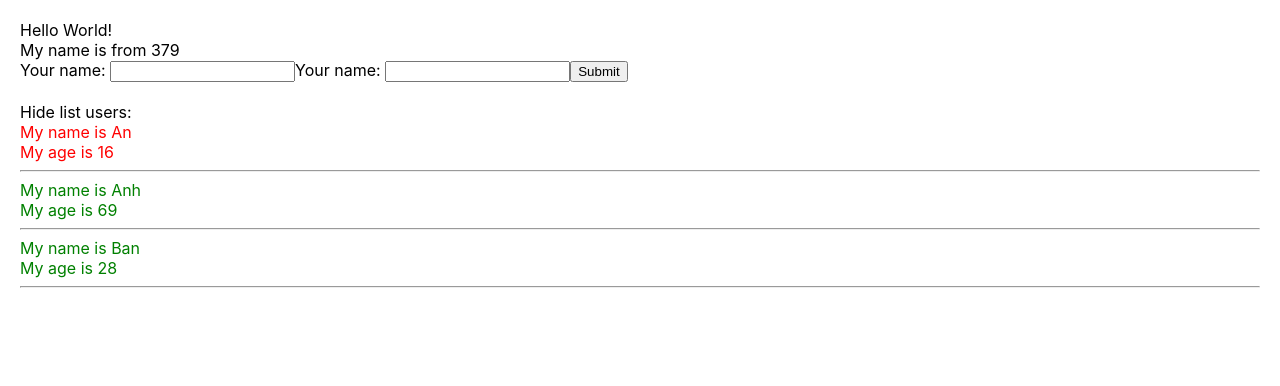
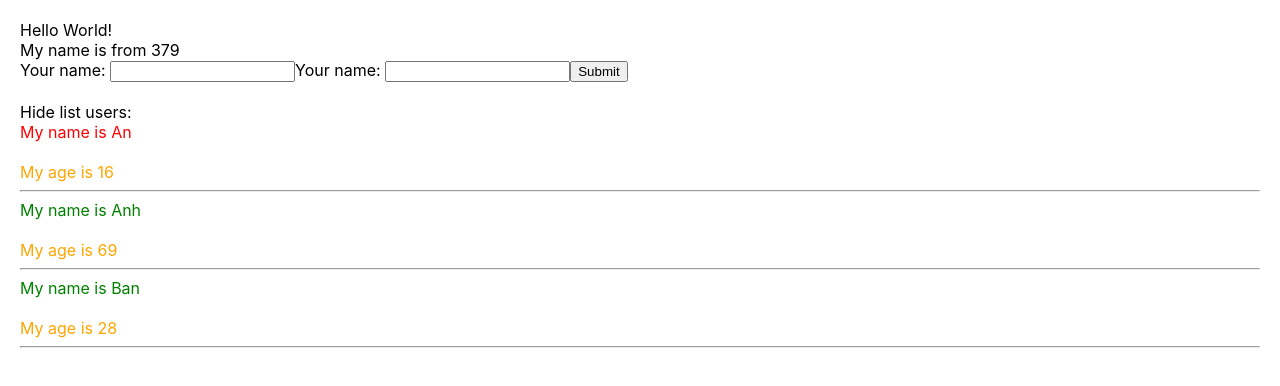
Before and after one commit to ntt93/test-demo-react, a React (Create React App) app: page / in a window 1280 px wide. Shown: the top 386 px of the page. Built offline with nearby package versions, Linux system fonts and the light colour scheme.

Commit message:
video 29

```diff
--- a/package.json
+++ b/package.json
@@ -13,6 +13,7 @@
     "redux": "4.2.0",
     "redux-devtools-extension": "2.13.9",
     "redux-thunk": "2.4.1",
+    "sass": "1.53.0",
     "web-vitals": "2.1.4"
   },
   "scripts": {
--- a/src/App.js
+++ b/src/App.js
@@ -1,5 +1,5 @@
 import logo from "./logo.svg";
-import "./App.css";
+import "./App.scss";
 import { useDispatch, useSelector } from "react-redux";
 import { increaseCounter, decreaseCounter } from "./redux/action/counterAction";
 import MyComponent from "./components/MyComponent";
--- a/src/App.css
+++ b/src/App.scss
@@ -1,11 +1,3 @@
-.red {
-  color: red;
-}
-
-.green {
-  color: green;
-}
-
 body {
   padding: 20px;
   margin: 0;
--- a/src/components/DisplayInfor.js
+++ b/src/components/DisplayInfor.js
@@ -1,4 +1,5 @@
 import React from "react";
+import "./DisplayInfor.scss";
 
 class DisplayInfor extends React.Component {
   state = { isShowListUser: true };
@@ -10,7 +11,7 @@ class DisplayInfor extends React.Component {
     const { listUsers } = this.props; //object
     // const listUsers = this.props.listUsers;
     return (
-      <div>
+      <div className="display-infor-container">
         <div>
           <span
             onClick={() => {
@@ -29,7 +30,9 @@ class DisplayInfor extends React.Component {
               {this.state.isShowListUser && (
                 <div className={+user.age > 18 ? "green" : "red"}>
                   <div>My name is {user.name}</div>
-                  <div>My age is {user.age}</div>
+                  <div style={{ color: "orange", paddingTop: "20px" }}>
+                    My age is {user.age}
+                  </div>
                   <hr />
                 </div>
               )}
--- /dev/null
+++ b/src/components/DisplayInfor.scss
@@ -0,0 +1,9 @@
+.display-infor-container {
+  .red {
+    color: red;
+  }
+
+  .green {
+    color: green;
+  }
+}
```
Also changed, not shown: 1 other file (tests, documents, lock files or other folders).
